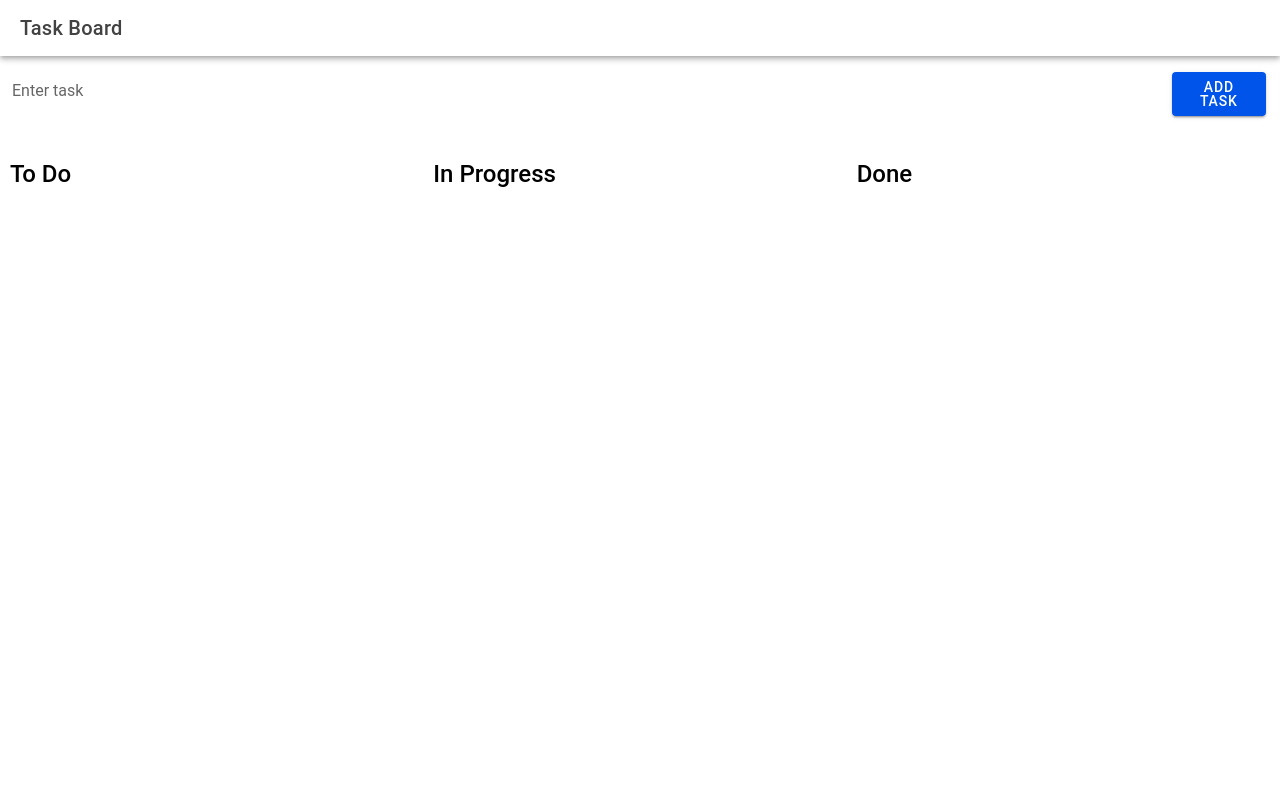
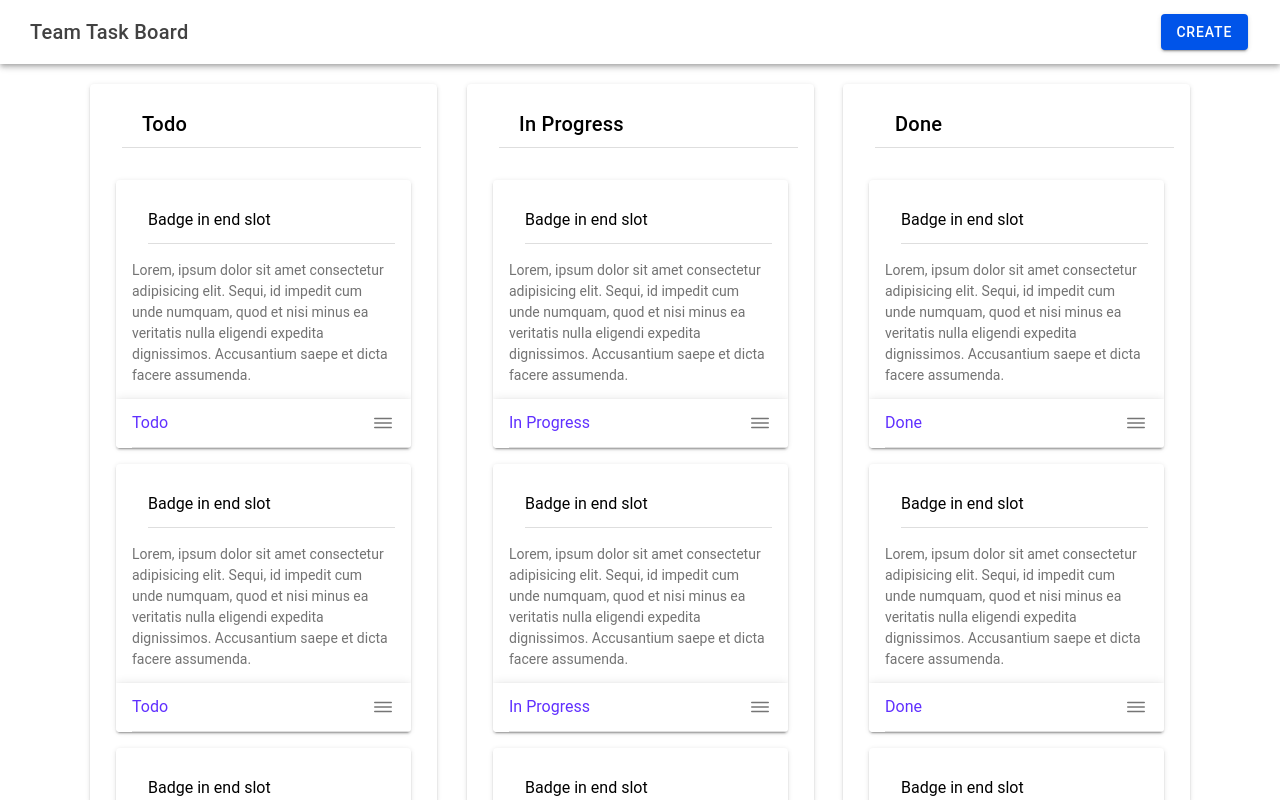
Before and after one commit to smtaha512/team-task-board, a React (Vite) app in the folder frontend/: page /home in a window 1280 px wide. Built offline with nearby package versions, Linux system fonts and the light colour scheme.

Commit message:
feat: setup basic kanban-board

```diff
--- a/frontend/index.html
+++ b/frontend/index.html
@@ -1,8 +1,8 @@
-<!DOCTYPE html>
+<!doctype html>
 <html lang="en">
   <head>
     <meta charset="utf-8" />
-    <title>Ionic App</title>
+    <title>Team Task Board</title>
 
     <base href="/" />
 
--- a/frontend/src/App.tsx
+++ b/frontend/src/App.tsx
@@ -1,7 +1,7 @@
-import { Redirect, Route } from 'react-router-dom';
 import { IonApp, IonRouterOutlet, setupIonicReact } from '@ionic/react';
 import { IonReactRouter } from '@ionic/react-router';
-import Home from './pages/Home';
+import { Redirect, Route } from 'react-router-dom';
+import { KanbanBoard } from './pages/kanban-board';
 
 /* Core CSS required for Ionic components to work properly */
 import '@ionic/react/css/core.css';
@@ -12,12 +12,12 @@ import '@ionic/react/css/structure.css';
 import '@ionic/react/css/typography.css';
 
 /* Optional CSS utils that can be commented out */
+import '@ionic/react/css/display.css';
+import '@ionic/react/css/flex-utils.css';
+import '@ionic/react/css/float-elements.css';
 import '@ionic/react/css/padding.css';
-import '@ionic/react/css/float-elements.css';
 import '@ionic/react/css/text-alignment.css';
 import '@ionic/react/css/text-transformation.css';
-import '@ionic/react/css/flex-utils.css';
-import '@ionic/react/css/display.css';
 
 /**
  * Ionic Dark Mode
@@ -33,14 +33,14 @@ import '@ionic/react/css/palettes/dark.system.css';
 /* Theme variables */
 import './theme/variables.css';
 
-setupIonicReact();
+setupIonicReact({ mode: 'md' });
 
 const App: React.FC = () => (
   <IonApp>
     <IonReactRouter>
       <IonRouterOutlet>
         <Route exact path="/home">
-          <Home />
+          <KanbanBoard />
         </Route>
         <Route exact path="/">
           <Redirect to="/home" />
--- a/frontend/src/pages/Home.tsx
+++ /dev/null
@@ -1,86 +0,0 @@
-import {
-  IonButton,
-  IonCard,
-  IonCardContent,
-  IonCol,
-  IonContent,
-  IonGrid,
-  IonHeader,
-  IonInput,
-  IonPage,
-  IonRow,
-  IonTitle,
-  IonToolbar,
-} from '@ionic/react';
-import React, { useState } from 'react';
-
-type TaskStatus = 'todo' | 'in-progress' | 'done';
-
-interface Task {
-  id: string;
-  title: string;
-  status: TaskStatus;
-}
-
-const Home: React.FC = () => {
-  const [tasks, setTasks] = useState<Task[]>([]);
-  const [newTask, setNewTask] = useState('');
-
-  const addTask = () => {
-    if (!newTask.trim()) return;
-    const task: Task = {
-      id: Date.now().toString(),
-      title: newTask,
-      status: 'todo',
-    };
-    setTasks((prev) => [...prev, task]);
-    setNewTask('');
-  };
-
-  const renderTasks = (status: TaskStatus) =>
-    tasks
-      .filter((t) => t.status === status)
-      .map((t) => (
-        <IonCard key={t.id}>
-          <IonCardContent>{t.title}</IonCardContent>
-        </IonCard>
-      ));
-
-  return (
-    <IonPage>
-      <IonHeader>
-        <IonToolbar>
-          <IonTitle>Task Board</IonTitle>
-        </IonToolbar>
-      </IonHeader>
-
-      <IonContent>
-        {/* Add Task Input */}
-        <div style={{ display: 'flex', gap: '8px', padding: '12px' }}>
-          <IonInput placeholder="Enter task" value={newTask} onIonChange={(e) => setNewTask(e.detail.value!)} />
-          <IonButton onClick={addTask}>Add Task</IonButton>
-        </div>
-
-        {/* Task Board */}
-        <IonGrid>
-          <IonRow>
-            <IonCol>
-              <h2>To Do</h2>
-              {renderTasks('todo')}
-            </IonCol>
-            <IonCol>
-              <h2>In Progress</h2>
-              {renderTasks('in-progress')}
-            </IonCol>
-            <IonCol>
-              <h2>Done</h2>
-              {renderTasks('done')}
-            </IonCol>
-          </IonRow>
-        </IonGrid>
-      </IonContent>
-    </IonPage>
-  );
-};
-
-export default Home;
--- /dev/null
+++ b/frontend/src/pages/kanban-board.tsx
@@ -0,0 +1,93 @@
+import {
+  IonButton,
+  IonCard,
+  IonCardContent,
+  IonCardHeader,
+  IonCol,
+  IonContent,
+  IonFooter,
+  IonGrid,
+  IonHeader,
+  IonIcon,
+  IonItem,
+  IonLabel,
+  IonRow,
+  IonText,
+  IonTitle,
+  IonToolbar,
+} from '@ionic/react';
+import { menuOutline } from 'ionicons/icons';
+
+const Columns = {
+  TODO: 'Todo',
+  IN_PROGRESS: 'In Progress',
+  DONE: 'Done',
+} as const;
+
+const columns = Object.values(Columns);
+
+export function KanbanBoard() {
+  return (
+    <>
+      <IonHeader>
+        <IonToolbar>
+          <IonTitle>
+            <IonGrid>
+              <IonRow>
+                <IonCol size="10" class="ion-display-flex ion-align-items-center">
+                  <IonText>Team Task Board</IonText>
+                </IonCol>
+                <IonCol size="2" className="ion-display-flex ion-justify-content-end">
+                  <IonButton>Create</IonButton>
+                </IonCol>
+              </IonRow>
+            </IonGrid>
+          </IonTitle>
+        </IonToolbar>
+      </IonHeader>
+      <IonContent scrollX={true}>
+        <IonGrid fixed style={{ minWidth: '1140px' }}>
+          <IonRow>
+            {columns.map((col) => (
+              <IonCol key={col}>
+                <IonCard>
+                  <IonCardHeader>
+                    <IonItem>
+                      <IonLabel>
+                        <IonTitle>{col}</IonTitle>
+                      </IonLabel>
+                    </IonItem>
+                  </IonCardHeader>
+                  <IonCardContent style={{ overflowY: 'scroll', height: '80vh' }}>
+                    {[...new Array(10)].map((_, idx) => (
+                      <IonCard className="ion-margin-vertical" key={idx}>
+                        <IonCardHeader>
+                          <IonItem>
+                            <IonLabel>Badge in end slot</IonLabel>
+                          </IonItem>
+                        </IonCardHeader>
+                        <IonCardContent>
+                          <IonText>
+                            Lorem, ipsum dolor sit amet consectetur adipisicing elit. Sequi, id impedit cum unde
+                            numquam, quod et nisi minus ea veritatis nulla eligendi expedita dignissimos. Accusantium
+                            saepe et dicta facere assumenda.
+                          </IonText>
+                        </IonCardContent>
+                        <IonFooter>
+                          <IonItem>
+                            <IonText color={'tertiary'}>{col}</IonText>
+                            <IonIcon slot="end" icon={menuOutline} />
+                          </IonItem>
+                        </IonFooter>
+                      </IonCard>
+                    ))}
+                  </IonCardContent>
+                </IonCard>
+              </IonCol>
+            ))}
+          </IonRow>
+        </IonGrid>
+      </IonContent>
+    </>
+  );
+}
```
